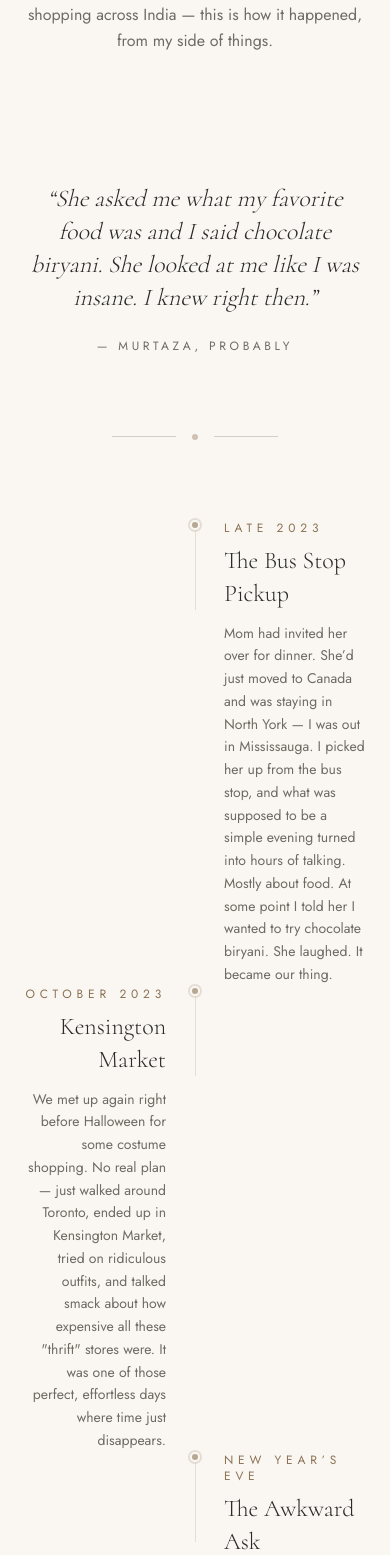
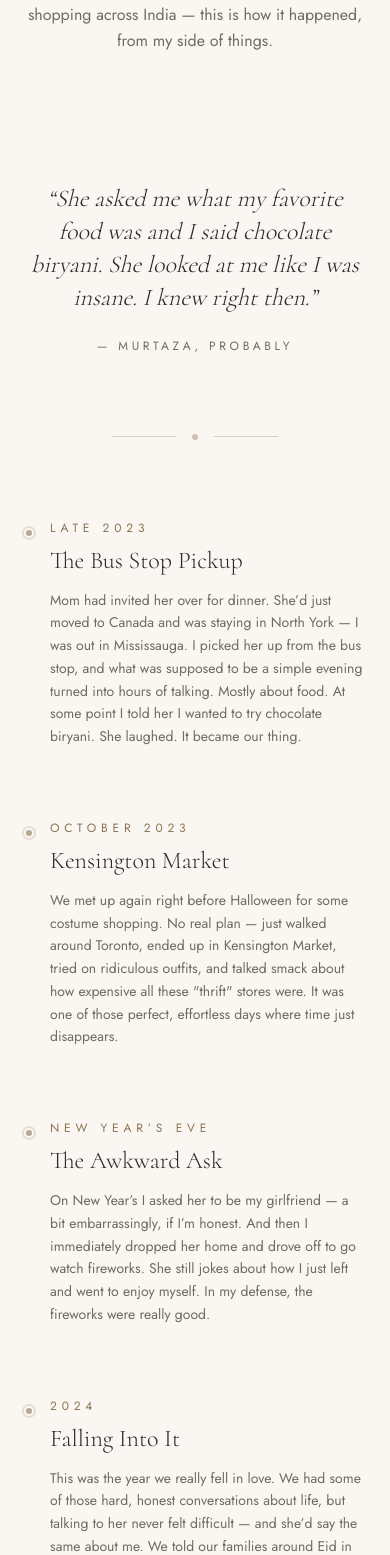
Before and after one commit to SarrahGandhi/murtaza-sarrah-wedding-react, a Next.js app: page /our-story in a window 390 px wide. Shown: the part 442-1997 px from the top of the page. Built offline with nearby package versions, Linux system fonts and the light colour scheme.

Commit message:
refactor: update wedding date, optimize responsive typography, and improve mobile layout for story timeline

```diff
--- a/app/components/NavLinks.tsx
+++ b/app/components/NavLinks.tsx
@@ -13,14 +13,14 @@ export function NavLinks() {
   const pathname = usePathname();
 
   return (
-    <div className="flex items-center gap-8">
+    <div className="flex items-center gap-4 sm:gap-6 md:gap-8">
       {links.map(({ href, label }) => {
         const isActive = pathname === href;
         return (
           <Link
             key={href}
             href={href}
-            className={`text-sm tracking-widest uppercase transition-colors ${
+            className={`text-xs sm:text-sm tracking-widest uppercase transition-colors ${
               isActive
                 ? "text-accent font-medium"
                 : "text-text-secondary hover:text-foreground"
--- a/app/invitation/page.tsx
+++ b/app/invitation/page.tsx
@@ -16,7 +16,7 @@ export default function InvitationPage() {
           <p className="text-xs tracking-[0.5em] uppercase text-accent font-body mb-6 animate-fade-in">
             You&apos;re invited
           </p>
-          <h1 className="font-display text-5xl sm:text-6xl md:text-7xl font-light text-foreground animate-fade-up delay-100">
+          <h1 className="font-display text-4xl sm:text-6xl md:text-7xl font-light text-foreground animate-fade-up delay-100 leading-tight md:leading-none">
             Find Your Invitation
           </h1>
           <div className="mt-6 w-24 h-px bg-accent/40 mx-auto animate-draw-line delay-300" />
--- a/app/layout.tsx
+++ b/app/layout.tsx
@@ -31,7 +31,7 @@ export default function RootLayout({
       lang="en"
       className={`${cormorant.variable} ${jost.variable} h-full antialiased`}
     >
-      <body className="min-h-full flex flex-col font-body">
+      <body className="min-h-full flex flex-col font-body overflow-x-hidden w-full text-foreground relative">
         <header className="fixed top-0 left-0 right-0 z-50 backdrop-blur-md bg-background/80 border-b border-border/40">
           <nav className="max-w-6xl mx-auto px-6 h-16 flex items-center justify-between">
             <Link
@@ -49,7 +49,7 @@ export default function RootLayout({
             Murtaza & Sarrah
           </p>
           <p className="text-xs text-text-secondary mt-2 font-body tracking-wide uppercase">
-            October 20, 2026
+            October 22, 2026
           </p>
         </footer>
       </body>
--- a/app/our-story/OurStoryClient.tsx
+++ b/app/our-story/OurStoryClient.tsx
@@ -106,55 +106,38 @@ function TimelineEntry({
   body: string;
   align: "left" | "right";
 }) {
+  const content = (isLeftAlignNode: boolean) => (
+    <>
+      <p className="text-xs tracking-[0.4em] uppercase text-accent font-body mb-2">{year}</p>
+      <h3 className="font-display text-2xl md:text-3xl font-light text-foreground mb-3 leading-snug">{title}</h3>
+      <p className={`text-sm md:text-base text-text-secondary leading-relaxed font-body max-w-sm ${isLeftAlignNode ? "ml-auto" : ""}`}>{body}</p>
+    </>
+  );
+
   return (
-    <div className="relative grid grid-cols-[1fr_auto_1fr] gap-6 md:gap-10 items-start">
-      <div
-        className={
-          align === "left"
-            ? "text-right"
-            : "text-right opacity-0 pointer-events-none"
-        }
-      >
-        {align === "left" && (
-          <>
-            <p className="text-xs tracking-[0.4em] uppercase text-accent font-body mb-2">
-              {year}
-            </p>
-            <h3 className="font-display text-2xl md:text-3xl font-light text-foreground mb-3 leading-snug">
-              {title}
-            </h3>
-            <p className="text-sm md:text-base text-text-secondary leading-relaxed font-body max-w-sm ml-auto">
-              {body}
-            </p>
-          </>
-        )}
+    <div className="relative flex gap-4 md:grid md:grid-cols-[1fr_auto_1fr] md:gap-10 items-start mb-10 md:mb-0 group">
+      {/* Mobile Line */}
+      <div className="flex flex-col items-center md:hidden pt-2 shrink-0">
+        <div className="w-2.5 h-2.5 rounded-full bg-accent/60 border-2 border-background ring-2 ring-accent/20" />
+        <div className="w-px flex-1 bg-border/60 min-h-full" />
       </div>
 
-      <div className="flex flex-col items-center">
-        <div className="w-2.5 h-2.5 rounded-full bg-accent/60 border-2 border-background ring-2 ring-accent/20" />
+      {/* Content for left column on desktop */}
+      <div className={`hidden md:block ${align === "left" ? "text-right" : "opacity-0 pointer-events-none"}`}>
+        {align === "left" && content(true)}
+      </div>
+
+      {/* Center line for desktop */}
+      <div className="hidden md:flex flex-col items-center pt-2 h-full">
+        <div className="w-2.5 h-2.5 shrink-0 rounded-full bg-accent/60 border-2 border-background ring-2 ring-accent/20" />
         <div className="w-px flex-1 bg-border/60 min-h-[80px]" />
       </div>
 
-      <div
-        className={
-          align === "right"
-            ? "text-left"
-            : "text-left opacity-0 pointer-events-none"
-        }
-      >
-        {align === "right" && (
-          <>
-            <p className="text-xs tracking-[0.4em] uppercase text-accent font-body mb-2">
-              {year}
-            </p>
-            <h3 className="font-display text-2xl md:text-3xl font-light text-foreground mb-3 leading-snug">
-              {title}
-            </h3>
-            <p className="text-sm md:text-base text-text-secondary leading-relaxed font-body max-w-sm">
-              {body}
-            </p>
-          </>
-        )}
+      {/* Content for mobile (always left aligned) AND right column on desktop */}
+      <div className={`pb-8 md:pb-0 ${align === "left" ? "md:opacity-0 md:pointer-events-none" : ""}`}>
+        <div className={align === "left" ? "md:hidden" : ""}>
+          {content(false)}
+        </div>
       </div>
     </div>
   );
@@ -181,8 +164,7 @@ export function OurStoryClient() {
           <div className="mt-8 flex items-center justify-center gap-1 bg-cream/60 p-1 rounded-full w-fit mx-auto">
             <button
               onClick={() => setNarrator("murtaza")}
-              className={`px-5 py-2 text-[11px] tracking-[0.25em] uppercase font-body rounded-full transition-all duration-300 cursor-pointer ${
-                narrator === "murtaza"
+              className={`px-5 py-2 text-[11px] tracking-[0.25em] uppercase font-body rounded-full transition-all duration-300 cursor-pointer ${narrator === "murtaza"
                 ? "bg-foreground text-background shadow-sm"
                 : "text-text-secondary hover:text-foreground"
                 }`}
@@ -191,8 +173,7 @@ export function OurStoryClient() {
             </button>
             <button
               onClick={() => setNarrator("sarrah")}
-              className={`px-5 py-2 text-[11px] tracking-[0.25em] uppercase font-body rounded-full transition-all duration-300 cursor-pointer ${
-                narrator === "sarrah"
+              className={`px-5 py-2 text-[11px] tracking-[0.25em] uppercase font-body rounded-full transition-all duration-300 cursor-pointer ${narrator === "sarrah"
                 ? "bg-foreground text-background shadow-sm"
                 : "text-text-secondary hover:text-foreground"
                 }`}
@@ -253,7 +234,7 @@ export function OurStoryClient() {
           </p>
           <div className="mt-10 w-24 h-px bg-accent/40 mx-auto" />
           <p className="mt-10 text-sm tracking-[0.3em] uppercase text-accent font-body">
-            October 20, 2026
+            October 22, 2026
           </p>
         </div>
       </section>
--- a/app/page.tsx
+++ b/app/page.tsx
@@ -14,7 +14,7 @@ export default function Home() {
         <p className="text-xs tracking-[0.5em] uppercase text-text-secondary font-body mb-4">
           The wedding of
         </p>
-        <h1 className="font-display text-5xl sm:text-6xl md:text-7xl font-light tracking-wide text-foreground">
+        <h1 className="font-display text-4xl sm:text-6xl md:text-7xl font-light tracking-wide text-foreground leading-tight sm:leading-none">
           Murtaza <span className="text-accent font-light italic">&</span>{" "}
           Sarrah
         </h1>
@@ -28,7 +28,7 @@ export default function Home() {
       {/* Date & venue */}
       <div className="text-center animate-fade-up delay-400 mb-12">
         <p className="text-sm tracking-[0.3em] uppercase text-text-secondary font-body">
-          October Twentieth, Two Thousand Twenty Six
+          October Twenty Second, Two Thousand Twenty Six
         </p>
       </div>
 
@@ -41,7 +41,7 @@ export default function Home() {
       <div className="mt-16 flex flex-col items-center gap-4 animate-fade-up delay-700">
         <Link
           href="/invitation"
-          className="inline-block px-10 py-3.5 bg-foreground text-background text-xs tracking-[0.3em] uppercase font-body hover:bg-accent transition-colors duration-300"
+          className="inline-block px-10 py-3.5 bg-foreground text-background text-xs tracking-[0.3em] uppercase font-body hover:bg-accent transition-colors duration-300 text-center"
         >
           Find Your Invitation
         </Link>
```
Also changed, not shown: app/components/Countdown.tsx (+8 -8 lines). Lines whose indentation alone changed are shown as unchanged.
